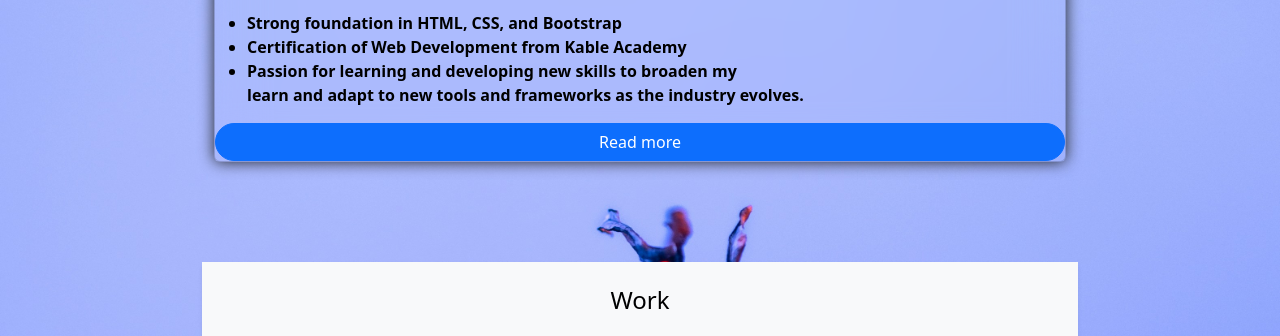
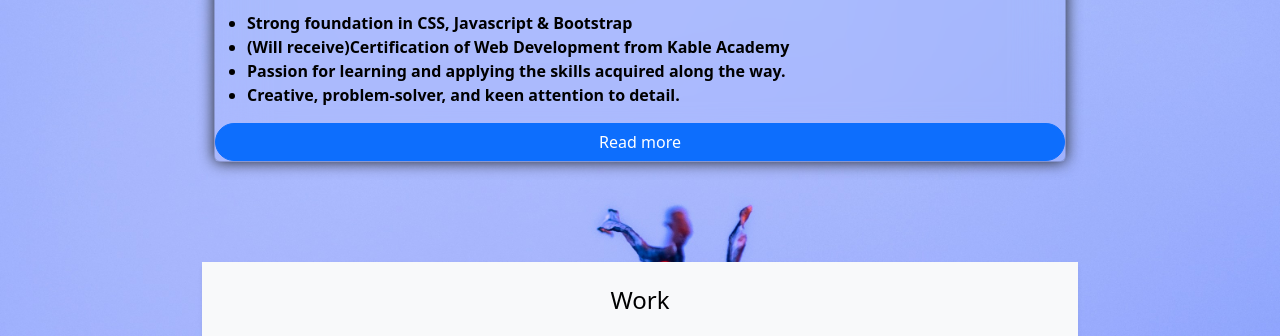
Before and after one commit to OliJarJ/Portfolio, a plain HTML site: page index.html in a window 1280 px wide. Shown: the part 229-565 px from the top of the page. Drawn offline with nearby package versions, Linux system fonts and the light colour scheme; files whose address does not match are found by name.

Commit message:
last changes for 1-23

```diff
--- a/index.html
+++ b/index.html
@@ -89,11 +89,10 @@
 
                                 <p class="display-6 text-black">Entry level front-end developer</p>
                                 <ul id="about-list" class="fw-bold text-black">
-                                    <li>Strong foundation in HTML, CSS, and Bootstrap</li>
-                                    <li>Certification of Web Development from Kable Academy </li>
-                                    <li>Passion for learning and developing new skills to broaden my </li>learn and
-                                    adapt to new tools and frameworks as the
-                                    industry evolves.</li>
+                                    <li>Strong foundation in CSS, Javascript & Bootstrap</li>
+                                    <li>(Will receive)Certification of Web Development from Kable Academy </li>
+                                    <li>Passion for learning and applying the skills acquired along the way.</li>
+                                    <li>Creative, problem-solver, and keen attention to detail.</li>
                                 </ul>
 
                                 <a href="#!" class="btn bsb-btn-3xl btn-primary rounded-pill">Read more</a>
```
